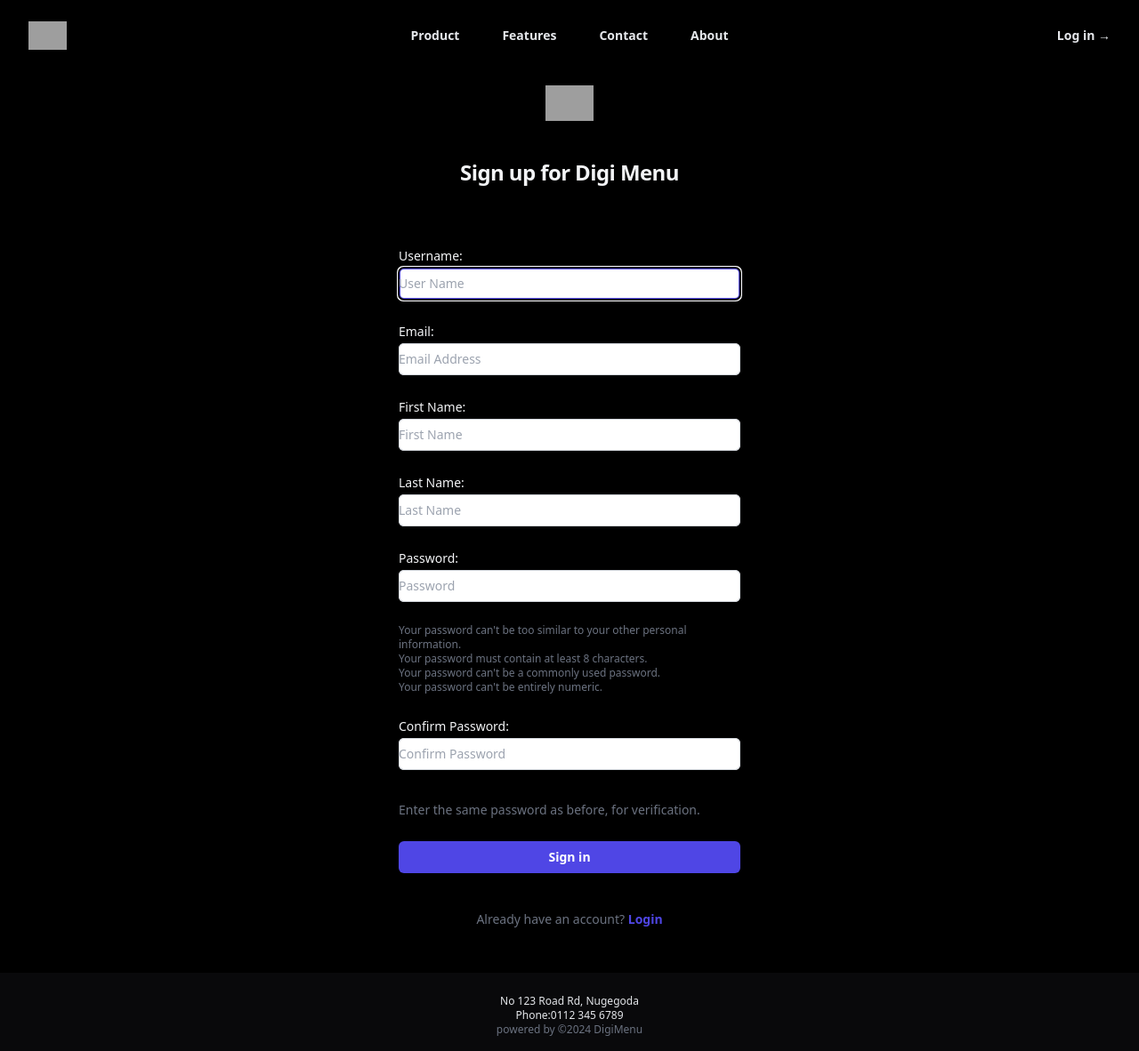
After one commit to coolmotion/Digimenu, a Django app: page /signup/ in a window 1280 px wide. The commit adds this page. Shown: the whole page at 89% size. Run offline with Django 5.2, Linux system fonts and the light colour scheme; some libraries are stand-ins or nearby versions; grey boxes are pictures that could not be loaded.

Commit message:
update sign up

```diff
--- a/home/templates/base.html
+++ b/home/templates/base.html
@@ -8,32 +8,6 @@
     <link rel="icon" href="{% static 'favicon.png'}" type="image/x-icon">
     <script src="https://cdn.tailwindcss.com"></script>
     <title>Digi Menu</title>
-    <style>
-        @keyframes fadeInM {
-            0% {
-                opacity: 0;
-                transform: scale(0.8);
-            }
-            100% {
-                opacity: 1;
-                transform: scale(1);
-            }
-        }
-        @keyframes fadeOutM {
-            0% {
-                opacity: 1;
-            }
-            100% {
-                opacity: 0;
-            }
-        }
-
-        .animate-scale-fade-in {
-            animation: fadeInM 0.3s  ease-in-out, fadeOutM 0.5s 6s ease-in-out forwards;
-            }
-
-
-    </style>
 </head>
 <body>
 <header>
@@ -41,16 +15,24 @@
 </header>
 {% if messages %}
     {% for message in messages %}
-    <div class="fixed mt-24 top-0 right-3 flex bg-white py-3 px-4 pr-16 rounded-lg m-3 animate-scale-fade-in animate-fade-out origin-top-right">
+    <div class="z-50 fixed mt-24 top-0 right-3 flex bg-white py-3 px-4 pr-16 rounded-lg m-3 animate-scale-fade-in animate-fade-out origin-top-right">
         <svg xmlns="http://www.w3.org/2000/svg" fill="none" viewBox="0 0 24 24" stroke-width="1.5" stroke="rgb(99 102 241)" class="size-5 mx-2 my-0.5">
             <path stroke-linecap="round" stroke-linejoin="round" d="m11.25 11.25.041-.02a.75.75 0 0 1 1.063.852l-.708 2.836a.75.75 0 0 0 1.063.853l.041-.021M21 12a9 9 0 1 1-18 0 9 9 0 0 1 18 0Zm-9-3.75h.008v.008H12V8.25Z" />
         </svg>
         <div class="flex flex-col">
-            <p class="font-semibold text-sm">Oops!!</p>
-            <p class="text-xs text-gray-500 py-1">Something error has occured!!</p>
+            {% if 'error' in message.tags %}
+                <p class="font-semibold text-sm text-black">Oops!!</p>
+            {% elif 'success' in message.tags %}
+                <p class="font-semibold text-sm text-black">Success!!</p>
+            {% else %}
+                <p class="font-semibold text-sm">Notice</p>
+            {% endif %}
+            <p class="text-xs text-gray-500 py-1">{{ message }}</p>
         </div>
-    </div>    {% endfor %}
+    </div>
+    {% endfor %}
 {% endif %}
+
 
 <main>
 {% block content %}
--- a/home/templates/header.html
+++ b/home/templates/header.html
@@ -1,7 +1,7 @@
 <header class="absolute inset-x-0 top-0 z-50 bg-black">
   <nav class="flex items-center justify-between p-6 lg:px-8" aria-label="Global">
     <div class="flex lg:flex-1">
-      <a href="#" class="-m-1.5 p-1.5">
+      <a href="{% url 'home' %}" class="-m-1.5 p-1.5">
         <span class="sr-only">DigiMenu</span>
         <img class="h-8 w-auto" src="https://tailwindui.com/img/logos/mark.svg?color=indigo&shade=600" alt="">
       </a>
@@ -15,23 +15,27 @@
       </button>
     </div>
     <div class="hidden lg:flex lg:gap-x-12">
-      <a href="#" class="text-sm font-semibold leading-6 text-gray-200">Product</a>
-      <a href="#" class="text-sm font-semibold leading-6 text-gray-200">Features</a>
-      <a href="#" class="text-sm font-semibold leading-6 text-gray-200">Contact</a>
-      <a href="#" class="text-sm font-semibold leading-6 text-gray-200">About</a>
+      <a href="{% url 'product' %}" class="text-sm font-semibold leading-6 text-gray-200">Product</a>
+      <a href="{% url 'feature' %}" class="text-sm font-semibold leading-6 text-gray-200">Features</a>
+      <a href="{% url 'contact' %}" class="text-sm font-semibold leading-6 text-gray-200">Contact</a>
+      <a href="{% url 'about' %}" class="text-sm font-semibold leading-6 text-gray-200">About</a>
     </div>
     <div class="hidden lg:flex lg:flex-1 lg:justify-end">
+      {% if user.is_authenticated %}
+      <a href="{% url 'logout' %}" class="text-sm font-semibold leading-6 text-gray-200">Log out <span aria-hidden="true">&larr;</span></a>
+      {% else %}
       <a href="{% url 'login' %}" class="text-sm font-semibold leading-6 text-gray-200">Log in <span aria-hidden="true">&rarr;</span></a>
+      {% endif %}
     </div>
   </nav>
   <!-- Mobile menu, show/hide based on menu open state. -->
-  <div class="lg:hidden backdrop-blur-2xl bg-black/30" id="mobile-nav" style="display: none;" >
+  <div class="lg:hidden backdrop-blur-2xl bg-black/30" id="mobile-nav" style="display: none;">
     <div class="-mb-6 mx-6 divide-y divide-gray-500/10">
       <div class="space-y-2 py-6">
-            <a href="#" class="-mx-3 block rounded-lg px-3 py-2 text-base font-semibold leading-7 text-gray-200 hover:bg-gray-50">Product</a>
-            <a href="#" class="-mx-3 block rounded-lg px-3 py-2 text-base font-semibold leading-7 text-gray-200 hover:bg-gray-50">Features</a>
-            <a href="#" class="-mx-3 block rounded-lg px-3 py-2 text-base font-semibold leading-7 text-gray-200 hover:bg-gray-50">Contact</a>
-            <a href="#" class="-mx-3 block rounded-lg px-3 py-2 text-base font-semibold leading-7 text-gray-200 hover:bg-gray-50">About</a>
+        <a href="{% url 'product' %}" class="-mx-3 block rounded-lg px-3 py-2 text-base font-semibold leading-7 text-gray-200 hover:bg-gray-50">Product</a>
+        <a href="{% url 'feature' %}" class="-mx-3 block rounded-lg px-3 py-2 text-base font-semibold leading-7 text-gray-200 hover:bg-gray-50">Features</a>
+        <a href="{% url 'contact' %}" class="-mx-3 block rounded-lg px-3 py-2 text-base font-semibold leading-7 text-gray-200 hover:bg-gray-50">Contact</a>
+        <a href="{% url 'about' %}" class="-mx-3 block rounded-lg px-3 py-2 text-base font-semibold leading-7 text-gray-200 hover:bg-gray-50">About</a>
       </div>
       <div class="py-6">
         {% if user.is_authenticated %}
@@ -39,7 +43,7 @@
         {% else %}
           <a href="{% url 'login' %}" class="-mx-3 block rounded-lg px-3 py-2.5 text-base font-semibold leading-7 text-gray-900 hover:bg-gray-50">Log in</a>
         {% endif %}
-
+      </div>
     </div>
   </div>
 </header>
--- a/home/templates/index.html
+++ b/home/templates/index.html
@@ -13,7 +13,7 @@
           <h1 class="t font-bold tracking-tight text-gray-300 text-2xl lg:text-4xl">Change Your Restaurant with<br><span class="font-bold tracking-tight text-white text-6xl"> Smart QR Menus</span></h1>
           <p class="mt-6 text-lg leading-8 text-gray-600">Take your restaurant to the next level with our cutting-edge QR code menus. Easily manage and update your menu items with our intuitive admin panel, giving your customers a seamless dining experience.</p>
           <div class="mt-10 flex items-center justify-center gap-x-6">
-            <a href="#" class="rounded-md bg-indigo-600 px-3.5 py-2.5 text-sm font-semibold text-white shadow-sm hover:bg-indigo-500 focus-visible:outline focus-visible:outline-2 focus-visible:outline-offset-2 focus-visible:outline-indigo-600">Get started</a>
+            <a href="{% url 'signup' %}" class="rounded-md bg-indigo-600 px-3.5 py-2.5 text-sm font-semibold text-white shadow-sm hover:bg-indigo-500 focus-visible:outline focus-visible:outline-2 focus-visible:outline-offset-2 focus-visible:outline-indigo-600">Get started</a>
           </div>
         </div>
       </div>
--- a/home/templates/login.html
+++ b/home/templates/login.html
@@ -31,14 +31,14 @@
       </div>
 
       <div>
-          <button type="submit" class="flex w-full justify-center rounded-md bg-indigo-600 px-3 py-1.5 text-sm font-semibold leading-6 text-white shadow-sm hover:bg-indigo-500 focus-visible:outline focus-visible:outline-2 focus-visible:outline-offset-2 focus-visible:outline-indigo-600">Sign in</button>
+          <button type="submit" class="flex w-full justify-center rounded-md bg-indigo-600 px-3 py-1.5 text-sm font-semibold leading-6 text-white shadow-sm hover:bg-indigo-500 focus-visible:outline focus-visible:outline-2 focus-visible:outline-offset-2 focus-visible:outline-indigo-600">Log in</button>
       </div>
   </form>
 
 
     <p class="mt-10 text-center text-sm text-gray-500">
       Not a member?
-      <a href="#" class="font-semibold leading-6 text-indigo-600 hover:text-indigo-500">Get started</a>
+      <a href="{% url 'signup' %}" class="font-semibold leading-6 text-indigo-600 hover:text-indigo-500">Sign up</a>
     </p>
   </div>
 </div>
--- /dev/null
+++ b/home/templates/signup.html
@@ -0,0 +1,37 @@
+{% extends 'base.html' %}
+{% load static %}
+{% block content %}
+<div class="flex bg-black min-h-full flex-col pt-24 justify-center px-6 py-12 lg:px-8">
+  <div class="sm:mx-auto sm:w-full sm:max-w-sm">
+    <img class="mx-auto h-10 w-auto" src="https://tailwindui.com/img/logos/mark.svg?color=indigo&shade=600" alt="Your Company">
+    <h2 class="mt-10 text-center text-2xl font-bold leading-9 tracking-tight text-gray-100">Sign up for Digi Menu</h2>
+  </div>
+
+  <div class="mt-10 sm:mx-auto sm:w-full sm:max-w-sm">
+    <form class="space-y-6 " action="{% url 'signup' %}" method="POST">
+      {% csrf_token %}
+
+      {{form.as_p}}
+
+      <div>
+          <button type="submit" class="flex w-full justify-center rounded-md bg-indigo-600 px-3 py-1.5 text-sm font-semibold leading-6 text-white shadow-sm hover:bg-indigo-500 focus-visible:outline focus-visible:outline-2 focus-visible:outline-offset-2 focus-visible:outline-indigo-600">Sign in</button>
+      </div>
+  </form>
+
+
+    <p class="mt-10 text-center text-sm text-gray-500">
+      Already have an account?
+      <a href="{% url 'login' %}" class="font-semibold leading-6 text-indigo-600 hover:text-indigo-500">Login</a>
+    </p>
+  </div>
+</div>
+
+  <script src="https://code.jquery.com/jquery-3.6.0.min.js"></script>
+    <script>
+        $(document).ready(function () {
+            $(".nav-toggle").click(function () {
+                $("#mobile-nav").slideToggle();
+            });
+        });
+    </script>
+{% endblock %}
--- a/home/urls.py
+++ b/home/urls.py
@@ -5,4 +5,10 @@
     path('', views.index, name='home'),
     path('login/', views.login_user, name='login'),
     path('logout/', views.logout_user, name='logout'),
+    path('signup/', views.signup, name='signup'),
+    path('thanks/', views.signup_thanks, name='signup_thanks'),
+    path('product/', views.product, name='product'),
+    path('feature/', views.feature, name='feature'),
+    path('contact/', views.contact, name='contact'),
+    path('about/', views.about, name='about'),
 ]
--- a/home/views.py
+++ b/home/views.py
@@ -1,6 +1,11 @@
 from django.shortcuts import render,redirect
 from django.contrib.auth import authenticate, login, logout
 from django.contrib import messages
+from django.contrib.auth.models import User
+from django.contrib.auth.forms import UserCreationForm
+from django import forms
+from .froms import SignUpForm
+from django.urls import reverse
 
 # Create your views here.
 def index(request):
@@ -15,7 +20,7 @@
 
         if user is not None:
             login(request, user)
-            return redirect('index')  # Redirect to the homepage or dashboard
+            return redirect(reverse('admin:index'))  # Redirect to the homepage or dashboard
         else:
             messages.error(request, "Invalid username or password. Please try again.")
             return redirect('login')  # Redirect back to the login page
@@ -25,4 +30,44 @@
 
 def logout_user(request):
     logout(request)
-    return redirect('index')
+    messages.success(request, "You’ve Been Logged Out")
+    return redirect('home')
+
+def signup(request):
+    form = SignUpForm()
+    if request.method == "POST":
+        form = SignUpForm(request.POST)
+        if form.is_valid():
+            user = form.save()
+            username = form.cleaned_data.get('username')
+            password = form.cleaned_data.get('password1')
+            # log in user
+            user = authenticate(username=username, password=password)
+            if user is not None:
+                login(request, user)
+                messages.success(request, "Your account was created...")
+                return redirect('signup_thanks')
+            else:
+                messages.error(request, "Authentication failed, please try again.")
+        else:
+            messages.error(request, "Whoops! There was a problem Registering, please try again...")
+    return render(request, 'signup.html', {'form': form})
+
+def signup_thanks(request):
+    return render(request, 'signupthanks.html', )
+
+def product(request):
+    messages.error(request, "This page is under construction.")
+    return redirect('home')
+
+def feature(request):
+    messages.error(request, "This page is under construction.")
+    return redirect('home')
+
+def contact(request):
+    messages.error(request, "This page is under construction.")
+    return redirect('home')
+
+def about(request):
+    messages.error(request, "This page is under construction.")
+    return redirect('home')
--- a/main/templates/index.html
+++ /dev/null
@@ -1 +0,0 @@
-<p>Hello world!!!</p>
--- a/main/urls.py
+++ b/main/urls.py
@@ -2,7 +2,7 @@
 from . import views
 
 urlpatterns = [
-    path('', views.index, name='index'),
+    # path('', views.index, name='index'),
     path('<str:resturant_name>/', views.hello_restaurant, name='hello_resturant'),
     path('<str:resturant_name>/<str:menu_name>/', views.menu, name='menu'),
 ]
--- a/main/views.py
+++ b/main/views.py
@@ -3,8 +3,8 @@
 from django.http import HttpResponse
 from django.shortcuts import get_object_or_404
 
-def index (request):
-    return render(request, 'index.html', {})
+# def index (request):
+#     return render(request, 'index.html', {})
 
 def hello_restaurant(request, resturant_name):
     # Retrieve the profile associated with the restaurant name
--- /dev/null
+++ b/static/styles.css
@@ -0,0 +1,39 @@
+@keyframes fadeInM {
+    0% {
+        opacity: 0;
+        transform: scale(0.8);
+    }
+    100% {
+        opacity: 1;
+        transform: scale(1);
+    }
+}
+@keyframes fadeOutM {
+    0% {
+        opacity: 1;
+    }
+    100% {
+        opacity: 0;
+    }
+}
+
+.animate-scale-fade-in {
+    animation: fadeInM 0.3s  ease-in-out, fadeOutM 0.5s 6s ease-in-out forwards;
+    }
+
+label{
+    display: block;
+    font-size: 0.875rem;
+    line-height: 1.25rem;
+    font-weight: 500;
+    line-height: 1.5rem;
+    color: #F3F4F6;
+    margin: 1px 0px;
+
+}
+#id_usable_password_helptext{
+    font-size: 0.75rem;
+    line-height: 1.25rem;
+    text-align: center;
+    color: #6B7280;
+}
--- a/version1/settings.py
+++ b/version1/settings.py
@@ -120,6 +120,7 @@
 # https://docs.djangoproject.com/en/5.0/howto/static-files/
 
 STATIC_URL = 'static/'
+STATICFILES_DIRS= ['static/']
 STATIC_ROOT = BASE_DIR / "staticfiles"
 
 
```
Also changed, not shown: home/froms.py (added, +31 -0 lines), home/templates/signupthanks.html (added, +27 -0 lines), db.sqlite3. Lines whose indentation alone changed are shown as unchanged.
